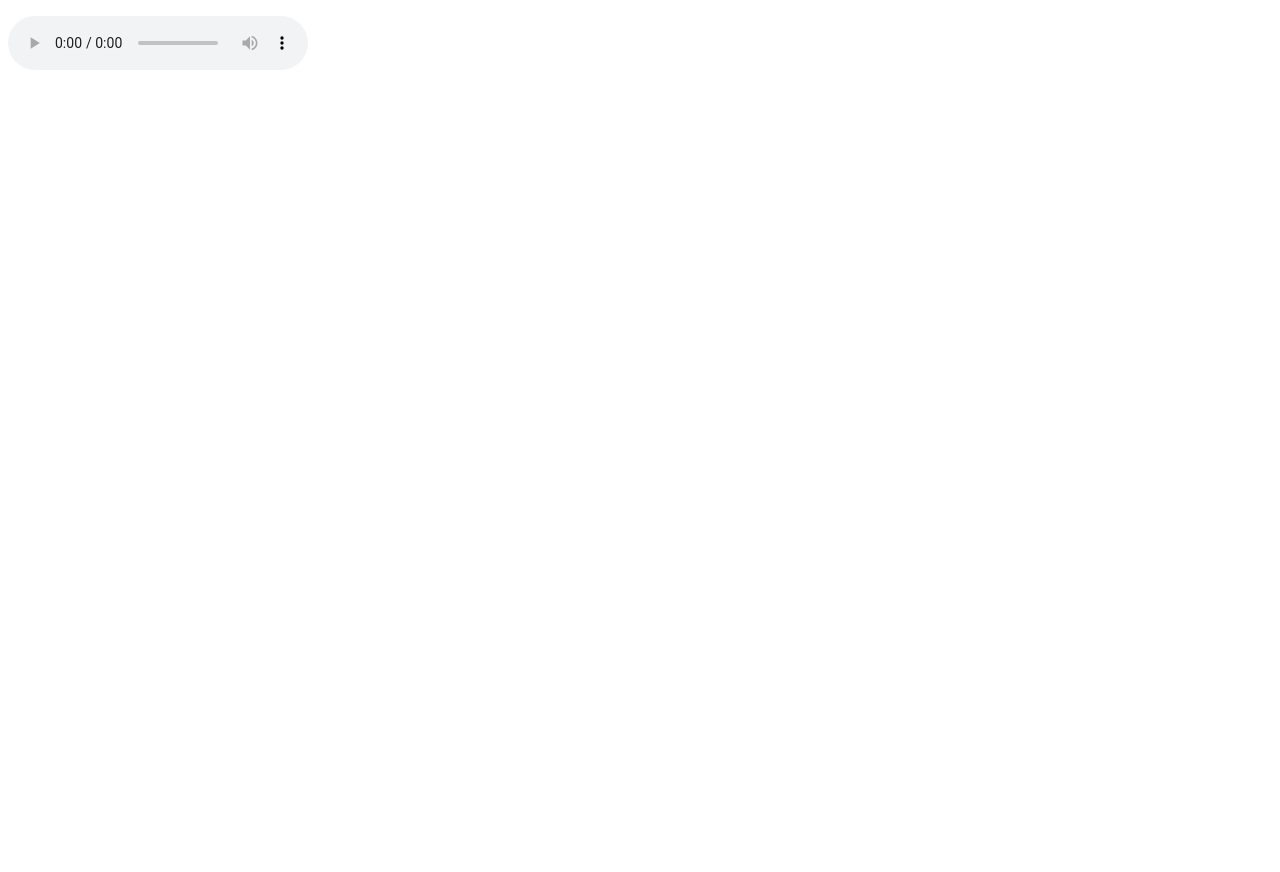
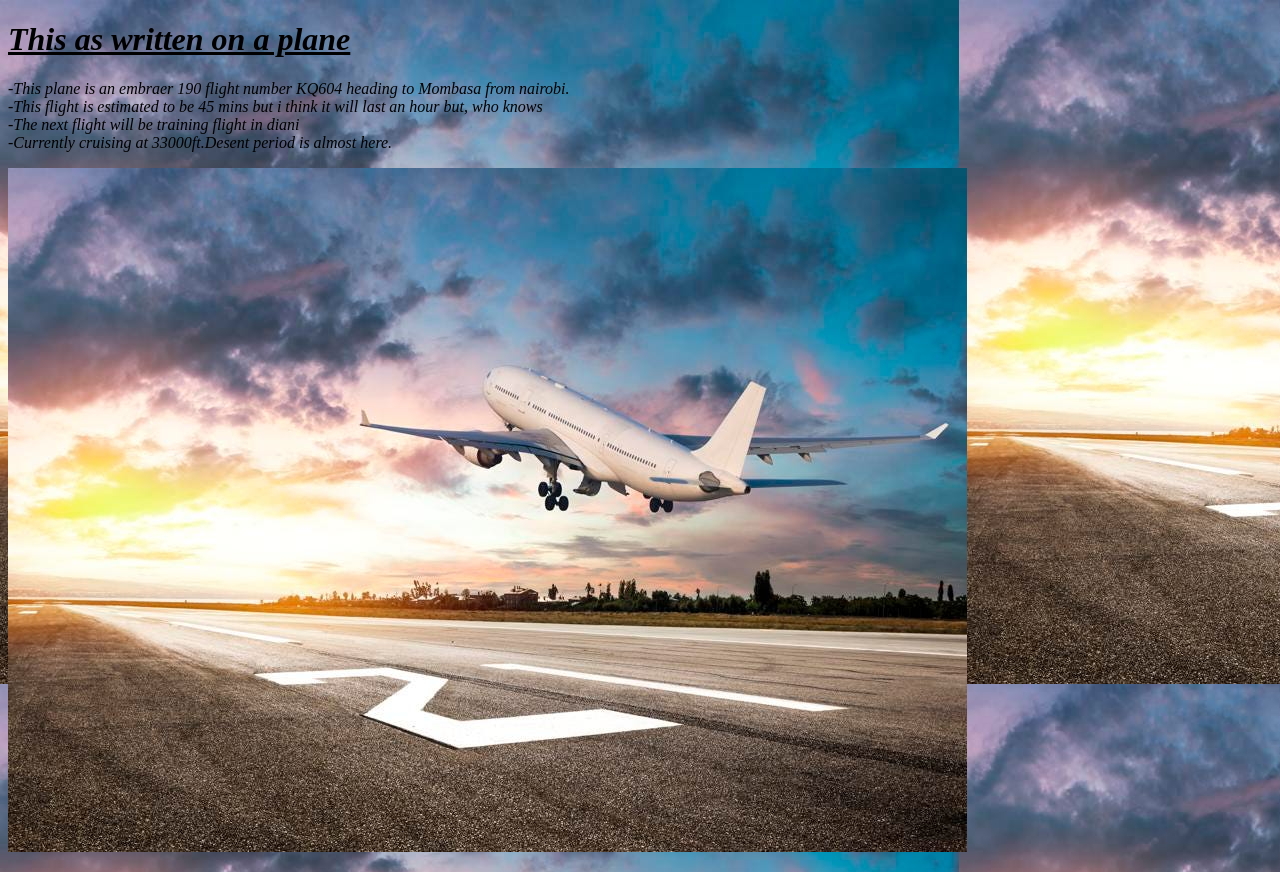
Before and after one commit to Legendary-cod/My-web, a plain HTML site: page index.html in a window 1280 px wide. Before the commit the page ends 800 px from the top, so only its background shows below. Drawn offline with Linux system fonts and the light colour scheme.

Commit message:
First commit

```diff
--- a/index.html
+++ b/index.html
@@ -5,11 +5,23 @@
     <meta name="viewport" content="width=device-width, initial-scale=1.0">
     <title>Document</title>
 </head>
-<body>
-    <p>
-        <audio src="Toto - Africa (Official HD Video).mp4" controls>
+<body background="AV8.jpg">
+    <h1><u><i>This as written on a plane</i></u></h1>
+<i><p>
+-This plane is an embraer 190 flight number KQ604 heading to Mombasa from nairobi.
+<br/>
+-This flight is estimated to be 45 mins but i think it will last an hour but, who knows
+<br/>
+-The next flight will be training flight in diani
+<br/>
+-Currently cruising at 33000ft.Desent period is almost here.
+<div>
+    <footer>
+        <img src="AV8.jpg" alt="image x"/>
+    </footer>
+</div>
+</p></i>
 
 
-    </p>
 </body>
 </html>
```
Also changed, not shown: AV8.jpg (added).
